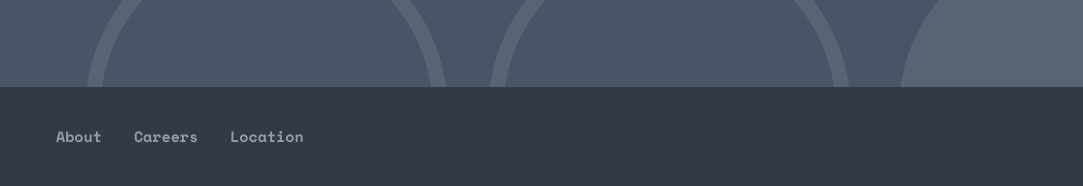
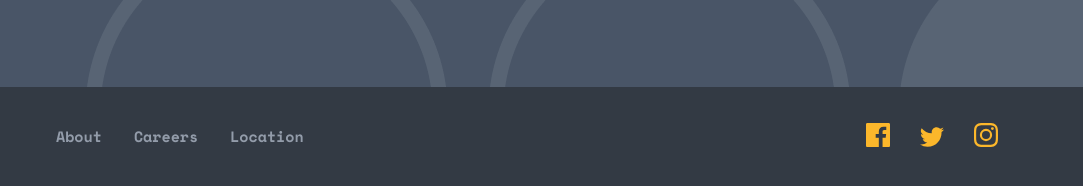
Before and after one commit to azamatshamsiddin/Scoot, a website: page index.html in a window 1280 px wide. Shown: the part 3439-3625 px from the top of the page, 197-1280 px from the left. Drawn offline with Linux system fonts and the light colour scheme.

Commit message:
footer is finished

```diff
--- a/index.html
+++ b/index.html
@@ -182,7 +182,23 @@
             <li class="list__item header-list__item"><a class="list__link header-list__link" href="#">Location</a></li>
           </ul>
         </nav>
-
+        <div class="socials u-ml-auto">
+          <a class="social__link" href="#">
+            <svg class="social__icon" width="24" height="24">
+              <use xlink:href="./images/sprite.svg#i-facebook"></use>
+            </svg>
+          </a>
+          <a class="social__link" href="#">
+            <svg class="social__icon" width="24" height="20">
+              <use xlink:href="./images/sprite.svg#i-twitter"></use>
+            </svg>
+          </a>
+          <a class="social__link" href="#">
+            <svg class="social__icon" width="24" height="24">
+              <use xlink:href="./images/sprite.svg#i-instagram"></use>
+            </svg>
+          </a>
+        </div>
       </div>
     </div>
   </footer>
--- a/sass/layout/_footer.scss
+++ b/sass/layout/_footer.scss
@@ -32,3 +32,16 @@
     align-items: center;
   }
 }
+
+.social__link{
+  color: $color-yellow;
+  text-decoration: none;
+  display: inline-block;
+  transition: all .3s ease;
+  &:not(:last-child){
+    margin-right: 2.4rem;
+  }
+  &:hover{
+    color: $color-light-grey;
+  }
+}
```
Also changed, not shown: package.json (+12 -4 lines), css/main.css, images/sprite.svg (added), 1 other file.
